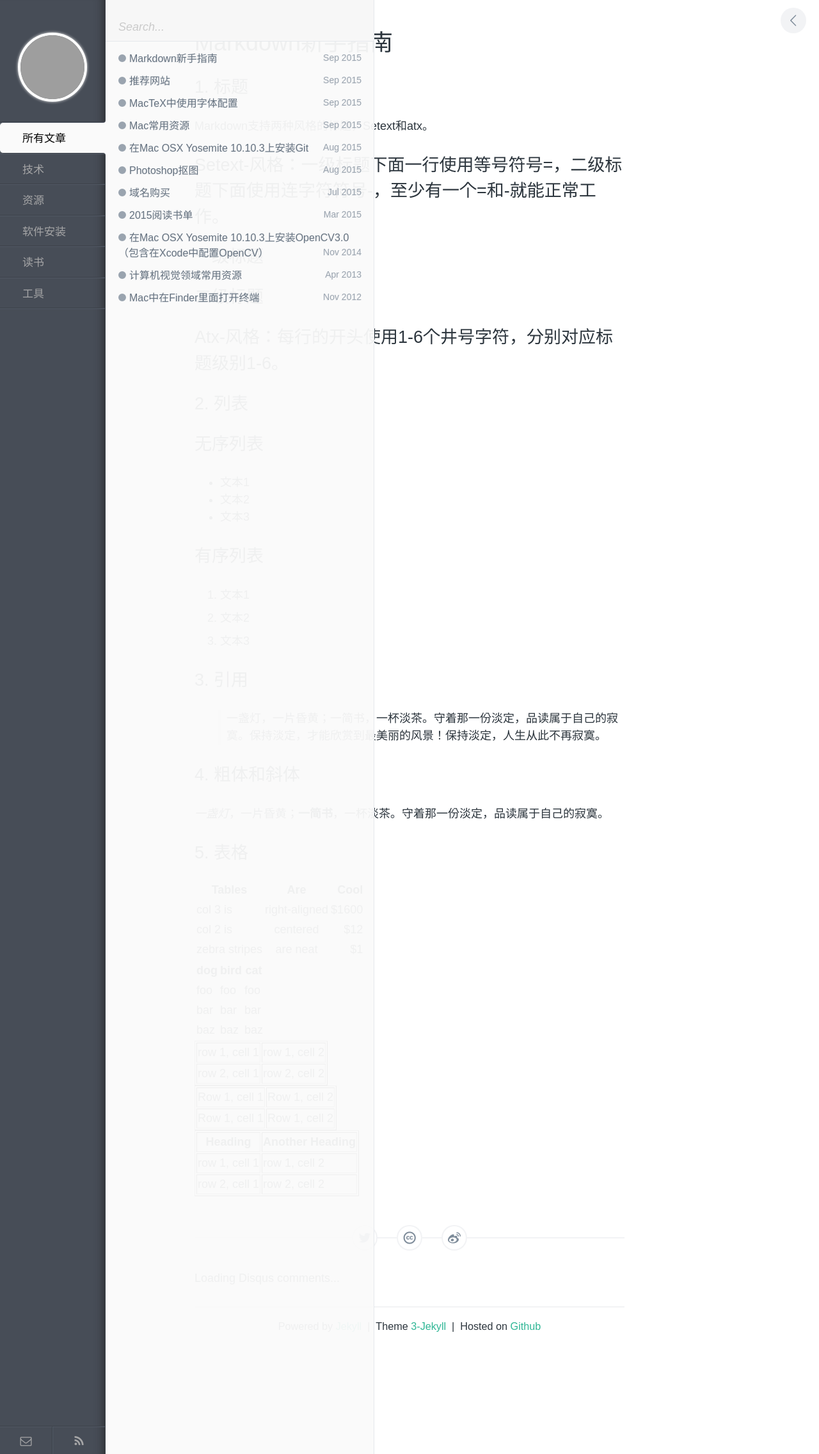
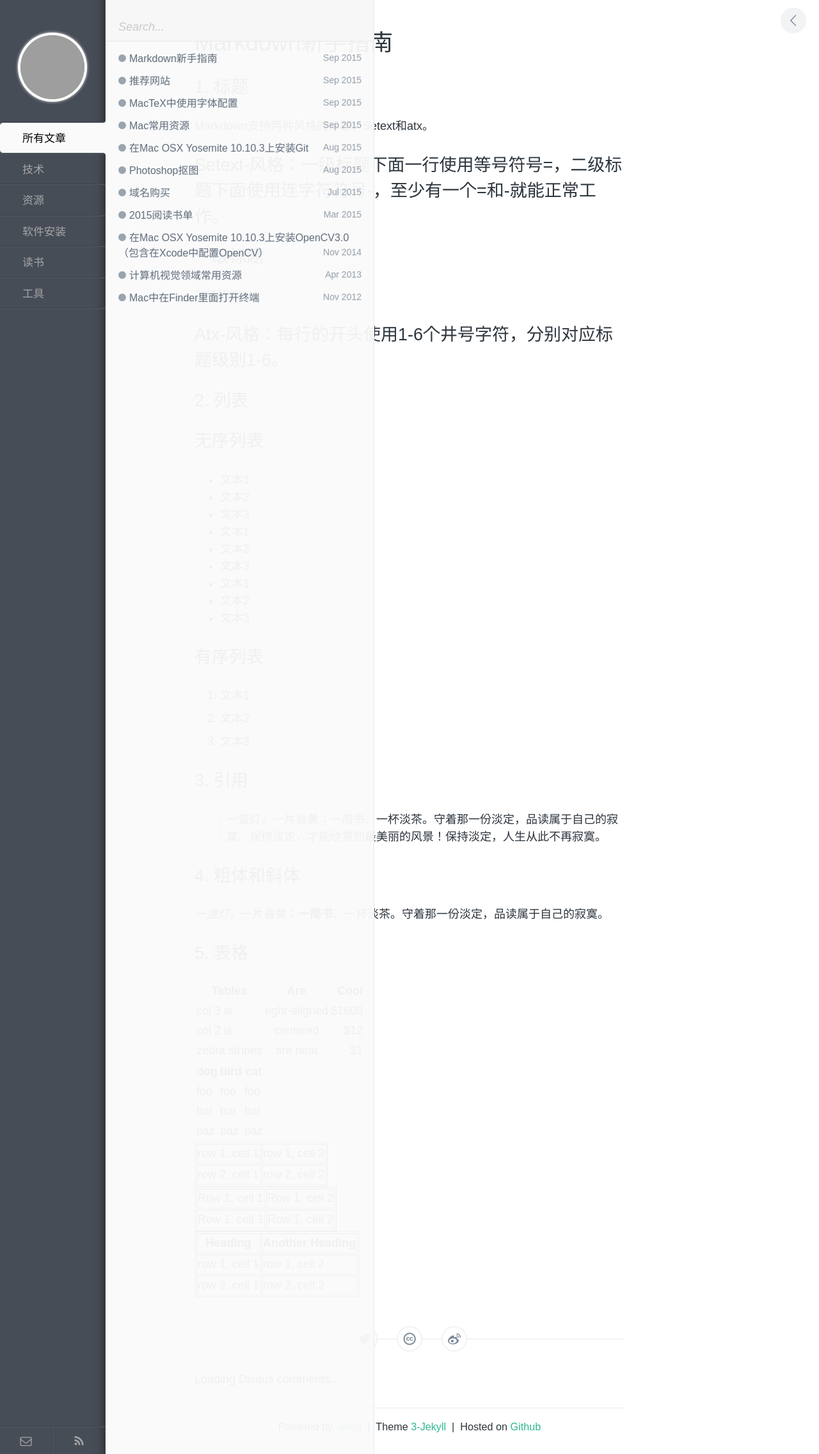
Before and after one commit to zhuyafei/zhuyafei.github.io, a Jekyll site: the page built from _posts/tech/2015-09-20-Markdown.md, in a window 1280 px wide. Shown: the whole page at 64% size. Built offline with Jekyll 4.4.1, drawn with Linux system fonts in a browser that asks for light colours; comment, search, counter and statistics services are not loaded; grey boxes are pictures that could not be loaded.

Commit message:
Modify 2015-09-20-Markdown.md

```diff
--- a/_posts/tech/2015-09-20-Markdown.md
+++ b/_posts/tech/2015-09-20-Markdown.md
@@ -14,7 +14,7 @@ Markdown支持两种风格的标题，Setext和atx。
 ==
 
 二级标题
----
+***
 
 ## Atx-风格：每行的开头使用1-6个井号字符，分别对应标题级别1-6。
 
@@ -25,6 +25,14 @@ Markdown支持两种风格的标题，Setext和atx。
 - 文本1
 - 文本2
 - 文本3
+
+* 文本1
+* 文本2
+* 文本3
+
++ 文本1
++ 文本2
++ 文本3
 
 ## 有序列表
 
```
